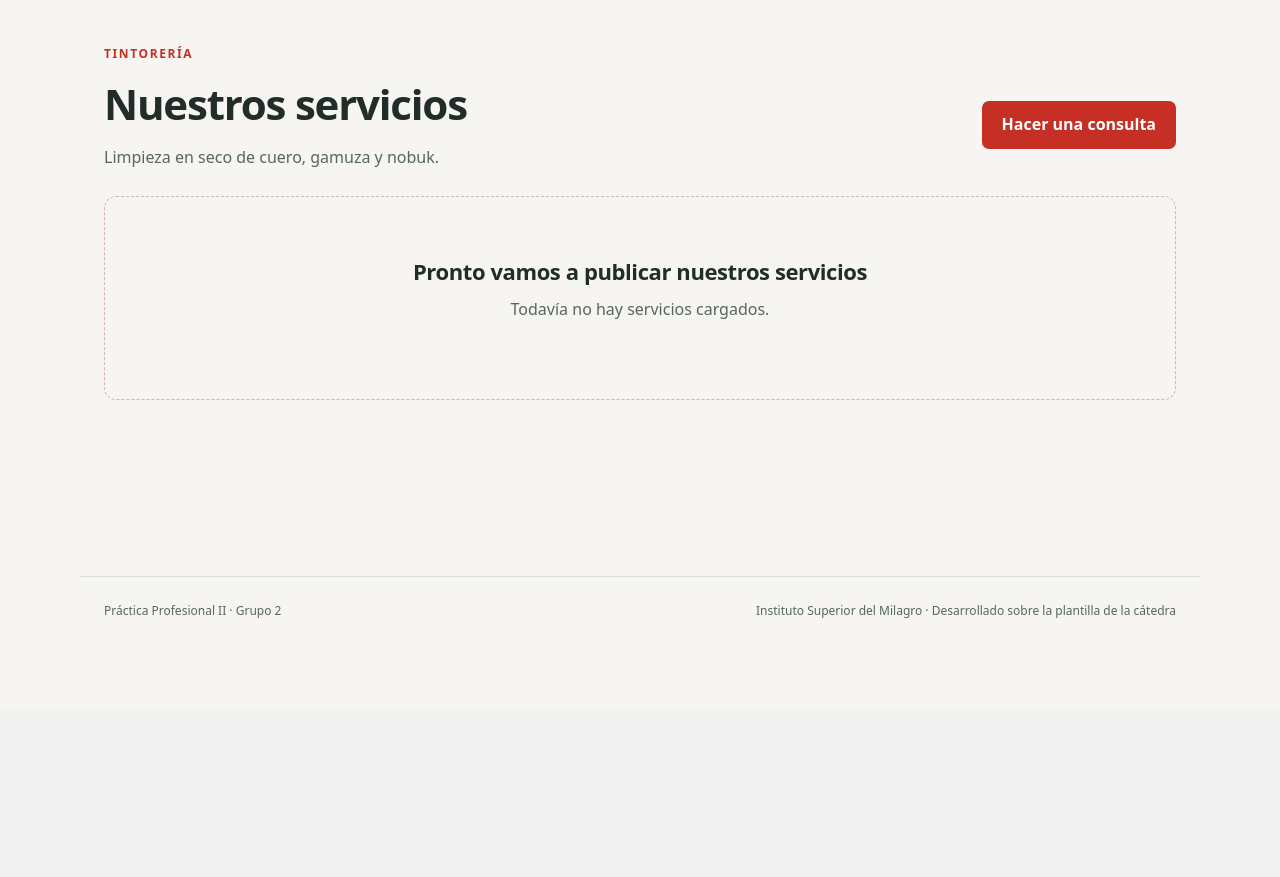
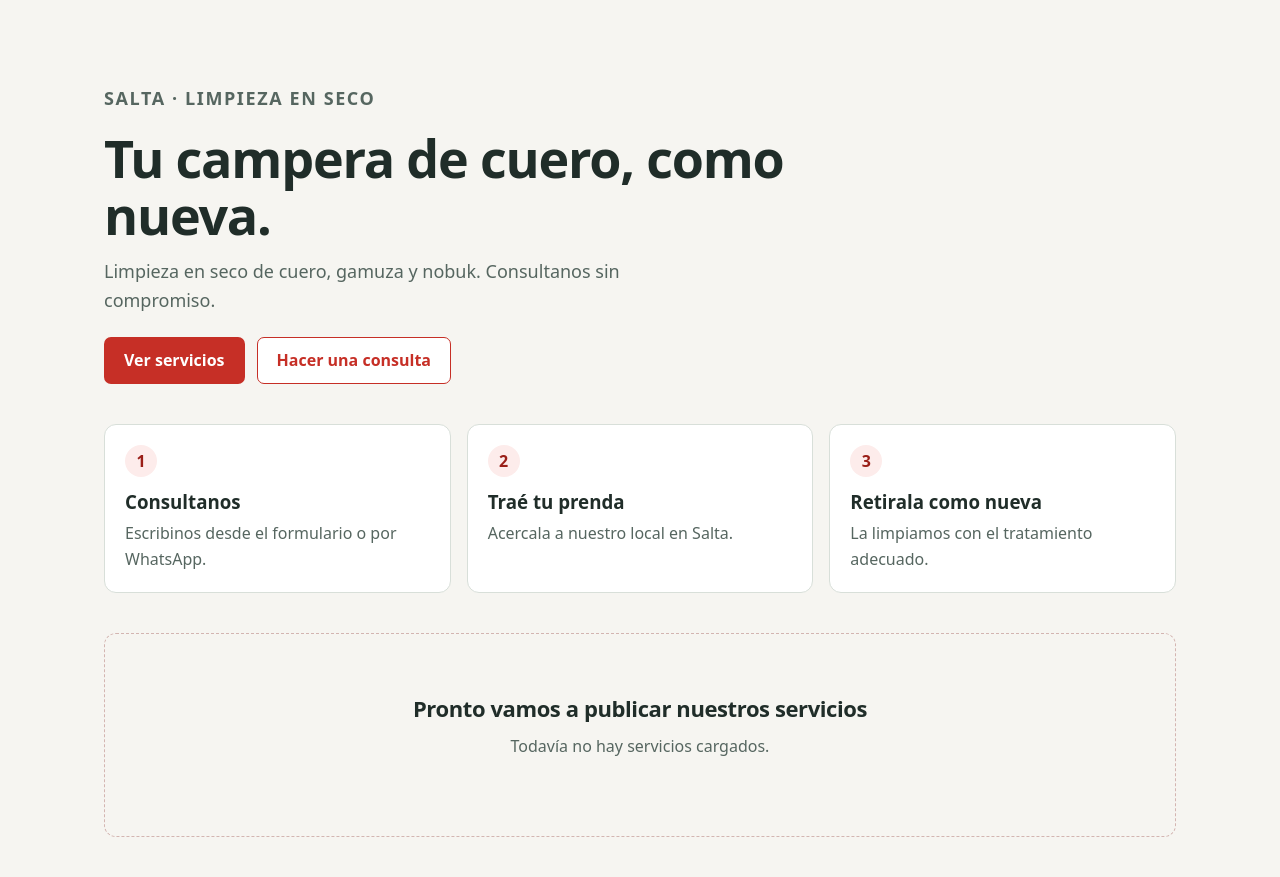
Before and after one commit to cristianchauque37-eng/tintoreria-la-satuma, a Django app: page /servicios/ in a window 1280 px wide. Shown: the part 89-966 px from the top of the page. Before the commit the page ends 707 px from the top, so only its background shows below. Run offline with Django 5.2, Linux system fonts and the light colour scheme; data comes from the database, SQL or seed files in the repository; data that the repository does not hold is empty; parts of the project's set-up code (start-up, migrations or seed data) failed here and were passed over.

Commit message:
Catálogo por categorías, portada pública y carga de ejemplos

```diff
--- a/servicios/forms.py
+++ b/servicios/forms.py
@@ -5,7 +5,7 @@ from .models import Servicio
 class ServicioForm(forms.ModelForm):
     class Meta:
         model = Servicio
-        fields = ("nombre", "descripcion", "precio", "imagen", "activo")
+        fields = ("nombre", "categoria", "descripcion", "precio", "imagen", "activo")
         widgets = {"descripcion": forms.Textarea(attrs={"rows": 4})}
 
     def clean_imagen(self):
--- a/servicios/views.py
+++ b/servicios/views.py
@@ -22,6 +22,12 @@ class ServicioPublicoListView(ListView):
     def get_context_data(self, **kwargs):
         context = super().get_context_data(**kwargs)
         context["negocio"] = Negocio.obtener()
+        servicios = list(context["object_list"])
+        context["grupos"] = [
+            (nombre, [s for s in servicios if s.categoria == valor])
+            for valor, nombre in Servicio.Categoria.choices
+            if any(s.categoria == valor for s in servicios)
+        ]
         return context
 
 
--- a/static/css/estilos.css
+++ b/static/css/estilos.css
@@ -550,3 +550,25 @@ button:disabled {
 .servicio-img{width:96px;height:96px;object-fit:cover;border-radius:10px;margin-right:16px}
 .miniatura{display:block;width:48px;height:48px;object-fit:cover;border-radius:6px;margin-bottom:6px}
 .servicio-cab{display:flex;align-items:center;gap:0}
+
+/* Portada pública y catálogo por categorías */
+.portada{padding:40px 0 28px}
+.portada h1{font-size:clamp(32px,5vw,52px);line-height:1.1;margin:0 0 14px;max-width:16em}
+.portada p{max-width:34em;color:var(--suave);font-size:18px}
+.portada .acciones{display:flex;gap:12px;flex-wrap:wrap;margin-top:22px}
+.boton.secundario{background:var(--papel);color:var(--marca);border:1px solid var(--marca)}
+.pasos{display:grid;grid-template-columns:repeat(auto-fit,minmax(220px,1fr));gap:16px;margin:12px 0 40px}
+.pasos div{background:var(--papel);border:1px solid var(--borde);border-radius:var(--radio);padding:20px}
+.pasos span{display:inline-grid;place-items:center;width:32px;height:32px;border-radius:50%;background:#fdeceb;color:var(--marca-oscura);font-weight:750}
+.pasos h3{margin:10px 0 4px}
+.pasos p{margin:0;color:var(--suave)}
+.categoria{margin:0 0 40px}
+.categoria h2{margin-bottom:16px;padding-bottom:8px;border-bottom:2px solid #fdeceb}
+.rejilla{display:grid;grid-template-columns:repeat(auto-fill,minmax(240px,1fr));gap:18px}
+.tarjeta-servicio{background:var(--papel);border:1px solid var(--borde);border-radius:var(--radio);overflow:hidden;display:flex;flex-direction:column}
+.tarjeta-servicio img,.sin-imagen{width:100%;height:160px;object-fit:cover;display:block}
+.sin-imagen{display:grid;place-items:center;background:linear-gradient(135deg,#fdeceb,#f3c9c5);color:var(--marca-oscura);font-size:56px;font-weight:750}
+.tarjeta-servicio .cuerpo{padding:16px;display:flex;flex-direction:column;gap:6px;flex:1}
+.tarjeta-servicio h3{margin:0;font-size:18px}
+.tarjeta-servicio p{margin:0;color:var(--suave);font-size:15px;flex:1}
+.tarjeta-servicio .numero{color:var(--marca-oscura)}
--- a/templates/servicios/gestion.html
+++ b/templates/servicios/gestion.html
@@ -43,6 +43,7 @@ Servicios
 <td>
 {% if s.imagen %}<img class="miniatura" src="{{ s.imagen.url }}" alt="">{% endif %}
 <strong>{{ s.nombre }}</strong>
+<small>{{ s.get_categoria_display }}</small>
 {% if s.descripcion %}
 <small>{{ s.descripcion|truncatechars:80 }}</small>
 {% endif %}
--- a/templates/servicios/publico.html
+++ b/templates/servicios/publico.html
@@ -6,41 +6,53 @@ Servicios
 
 {% block content %}
 
-<p class="antetitulo">Tintorería</p>
-<div class="encabezado">
-<div>
-<h1>Nuestros servicios</h1>
-<p>Limpieza en seco de cuero, gamuza y nobuk.</p>
+<section class="portada">
+<p class="antetitulo">Salta · Limpieza en seco</p>
+<h1>Tu campera de cuero, como nueva.</h1>
+<p>Limpieza en seco de cuero, gamuza y nobuk. Consultanos sin compromiso.</p>
+<div class="acciones">
+<a class="boton" href="#catalogo">Ver servicios</a>
+<a class="boton secundario" href="{% url 'consultas:nueva' %}">Hacer una consulta</a>
 </div>
-<a class="boton" href="{% url 'consultas:nueva' %}">Hacer una consulta</a>
-</div>
+</section>
 
-{% if object_list %}
-<div class="solicitudes">
-{% for s in object_list %}
-<article class="panel solicitud">
-<div class="servicio-cab">
+<section class="pasos" aria-label="Cómo trabajamos">
+<div><span>1</span><h3>Consultanos</h3><p>Escribinos desde el formulario o por WhatsApp.</p></div>
+<div><span>2</span><h3>Traé tu prenda</h3><p>Acercala a nuestro local en Salta.</p></div>
+<div><span>3</span><h3>Retirala como nueva</h3><p>La limpiamos con el tratamiento adecuado.</p></div>
+</section>
+
+<div id="catalogo"></div>
+{% if grupos %}
+{% for nombre, servicios in grupos %}
+<section class="categoria" aria-labelledby="cat-{{ forloop.counter }}">
+<h2 id="cat-{{ forloop.counter }}">{{ nombre }}</h2>
+<div class="rejilla">
+{% for s in servicios %}
+<article class="tarjeta-servicio">
 {% if s.imagen %}
-<img class="servicio-img" src="{{ s.imagen.url }}" alt="{{ s.nombre }}">
+<img src="{{ s.imagen.url }}" alt="{{ s.nombre }}">
+{% else %}
+<div class="sin-imagen" aria-hidden="true">{{ s.nombre|slice:":1" }}</div>
 {% endif %}
-<div>
-<h2>{{ s.nombre }}</h2>
+<div class="cuerpo">
+<h3>{{ s.nombre }}</h3>
 {% if s.descripcion %}
 <p>{{ s.descripcion }}</p>
 {% endif %}
+<strong class="numero">{% if s.precio > 0 %}$ {{ s.precio|floatformat:"-2g" }}{% else %}Consultar precio{% endif %}</strong>
 </div>
-</div>
-<strong class="numero">$ {{ s.precio|floatformat:"-2g" }}</strong>
 </article>
 {% endfor %}
 </div>
+</section>
+{% endfor %}
 {% else %}
 <div class="vacio">
 <h2>Pronto vamos a publicar nuestros servicios</h2>
 <p>Todavía no hay servicios cargados.</p>
 </div>
 {% endif %}
-
 
 {% if negocio.direccion or negocio.horarios or negocio.telefono or negocio.whatsapp %}
 <section class="panel contacto" aria-labelledby="contacto">
```
Also changed, not shown: servicios/management/commands/cargar_ejemplos.py (added, +55 -0 lines), servicios/models.py (+10 -0 lines), servicios/tests_ejemplos.py (added, +20 -0 lines), servicios/management/__init__.py (added), servicios/management/commands/__init__.py (added), servicios/migrations/0003_servicio_categoria.py (added).
